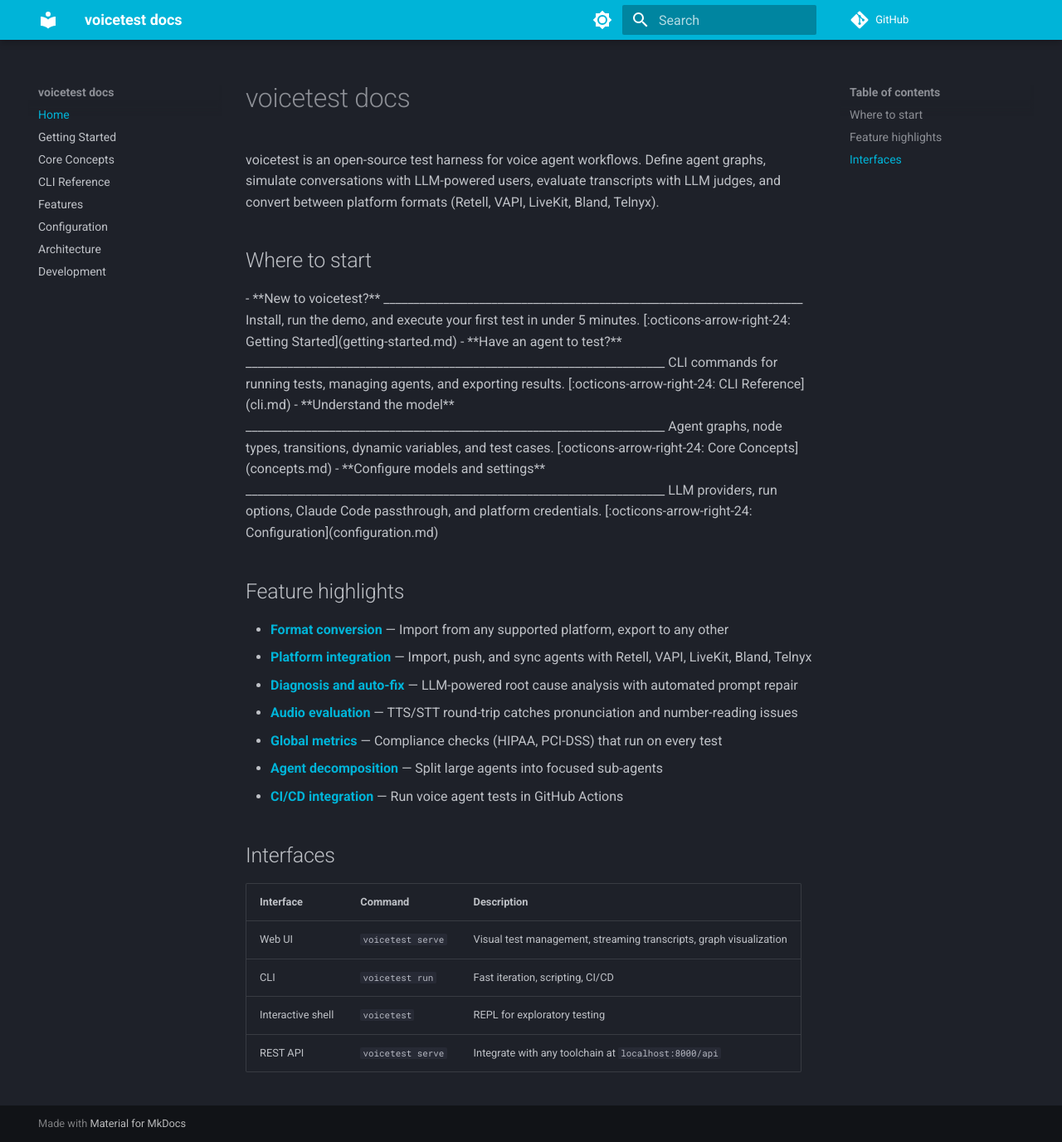
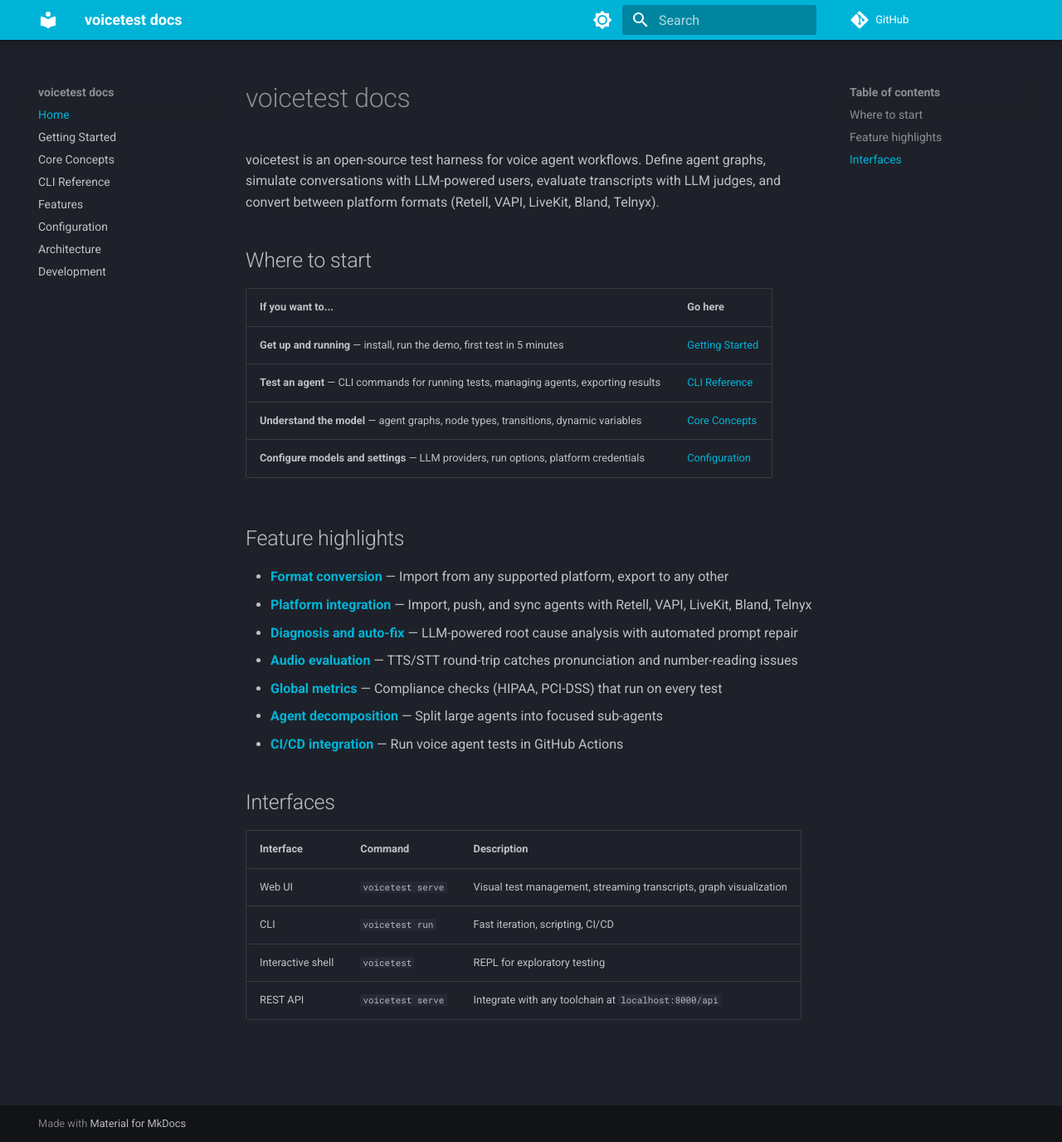
Before and after one commit to voicetestdev/voicetest, an MkDocs documentation site: the page built from docs/index.md, in a window 1280 px wide and 1376 px high. Shown: the whole window at 83% size. Built offline with MkDocs 1.6.1 and Material for MkDocs 9.7.7, drawn with Linux system fonts in a browser that asks for light colours; comment, search, counter and statistics services are not loaded.

Commit message:
fix doc formatting and linting (#34)

```diff
--- a/.pre-commit-config.yaml
+++ b/.pre-commit-config.yaml
@@ -44,7 +44,7 @@
     hooks:
       - id: mdformat
         additional_dependencies:
-          - mdformat-gfm
+          - mdformat-mkdocs
           - mdformat-frontmatter
           - mdformat-footnote
 
@@ -56,6 +56,7 @@
         exclude: \.md$
       - id: end-of-file-fixer
       - id: check-yaml
+        exclude: mkdocs\.yml$
       - id: check-json
         exclude: ^web/node_modules/
       - id: check-added-large-files
--- a/docs/index.md
+++ b/docs/index.md
@@ -4,41 +4,12 @@
 
 ## Where to start
 
-<div class="grid cards" markdown>
-
-- **New to voicetest?**
-
-  ______________________________________________________________________
-
-  Install, run the demo, and execute your first test in under 5 minutes.
-
-  [:octicons-arrow-right-24: Getting Started](getting-started.md)
-
-- **Have an agent to test?**
-
-  ______________________________________________________________________
-
-  CLI commands for running tests, managing agents, and exporting results.
-
-  [:octicons-arrow-right-24: CLI Reference](cli.md)
-
-- **Understand the model**
-
-  ______________________________________________________________________
-
-  Agent graphs, node types, transitions, dynamic variables, and test cases.
-
-  [:octicons-arrow-right-24: Core Concepts](concepts.md)
-
-- **Configure models and settings**
-
-  ______________________________________________________________________
-
-  LLM providers, run options, Claude Code passthrough, and platform credentials.
-
-  [:octicons-arrow-right-24: Configuration](configuration.md)
-
-</div>
+| If you want to...                                                                      | Go here                               |
+| -------------------------------------------------------------------------------------- | ------------------------------------- |
+| **Get up and running** — install, run the demo, first test in 5 minutes                | [Getting Started](getting-started.md) |
+| **Test an agent** — CLI commands for running tests, managing agents, exporting results | [CLI Reference](cli.md)               |
+| **Understand the model** — agent graphs, node types, transitions, dynamic variables    | [Core Concepts](concepts.md)          |
+| **Configure models and settings** — LLM providers, run options, platform credentials   | [Configuration](configuration.md)     |
 
 ## Feature highlights
 
--- a/mkdocs.yml
+++ b/mkdocs.yml
@@ -40,7 +40,12 @@
 
 markdown_extensions:
   - admonition
+  - attr_list
+  - md_in_html
   - pymdownx.details
+  - pymdownx.emoji:
+      emoji_index: !!python/name:material.extensions.emoji.twemoji
+      emoji_generator: !!python/name:material.extensions.emoji.to_svg
   - pymdownx.highlight:
       anchor_linenums: true
   - pymdownx.superfences
```
Also changed, not shown: docs/development.md (+1 -1 lines), docs/getting-started.md (+12 -15 lines).
